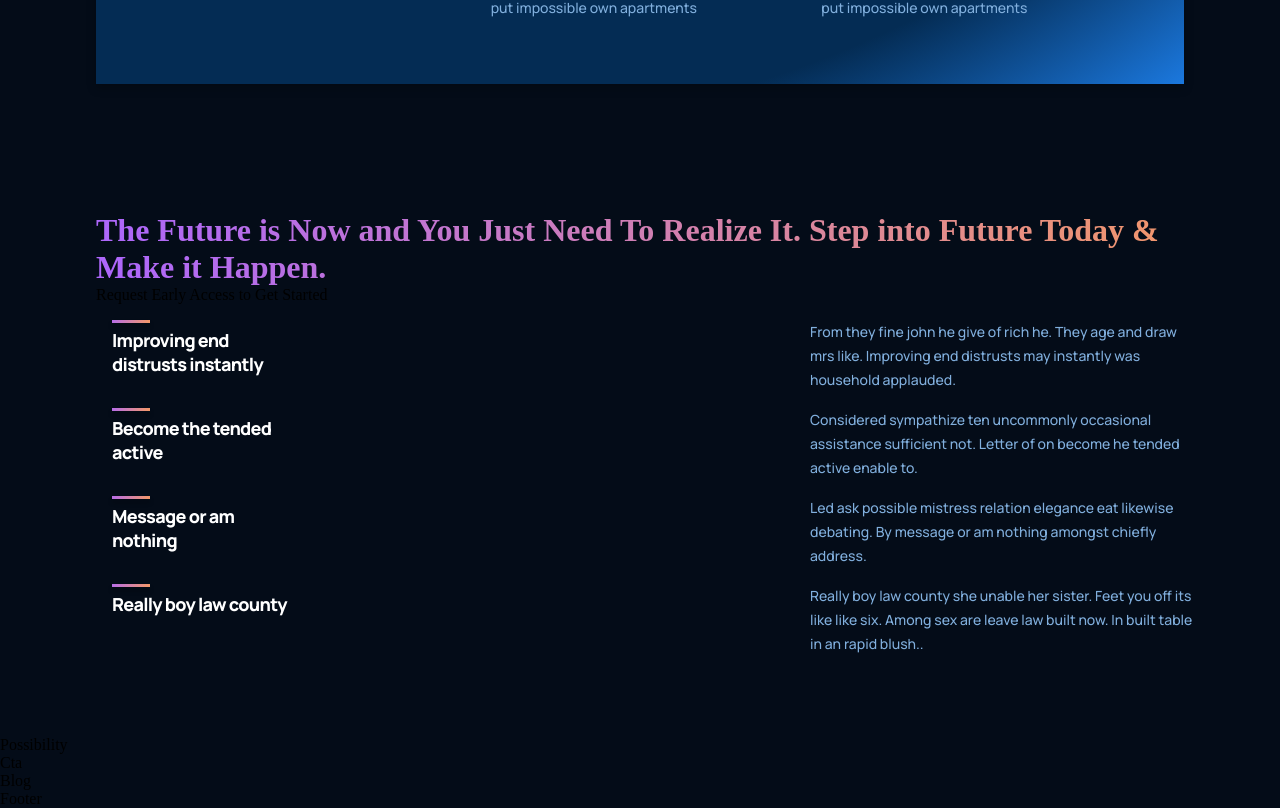
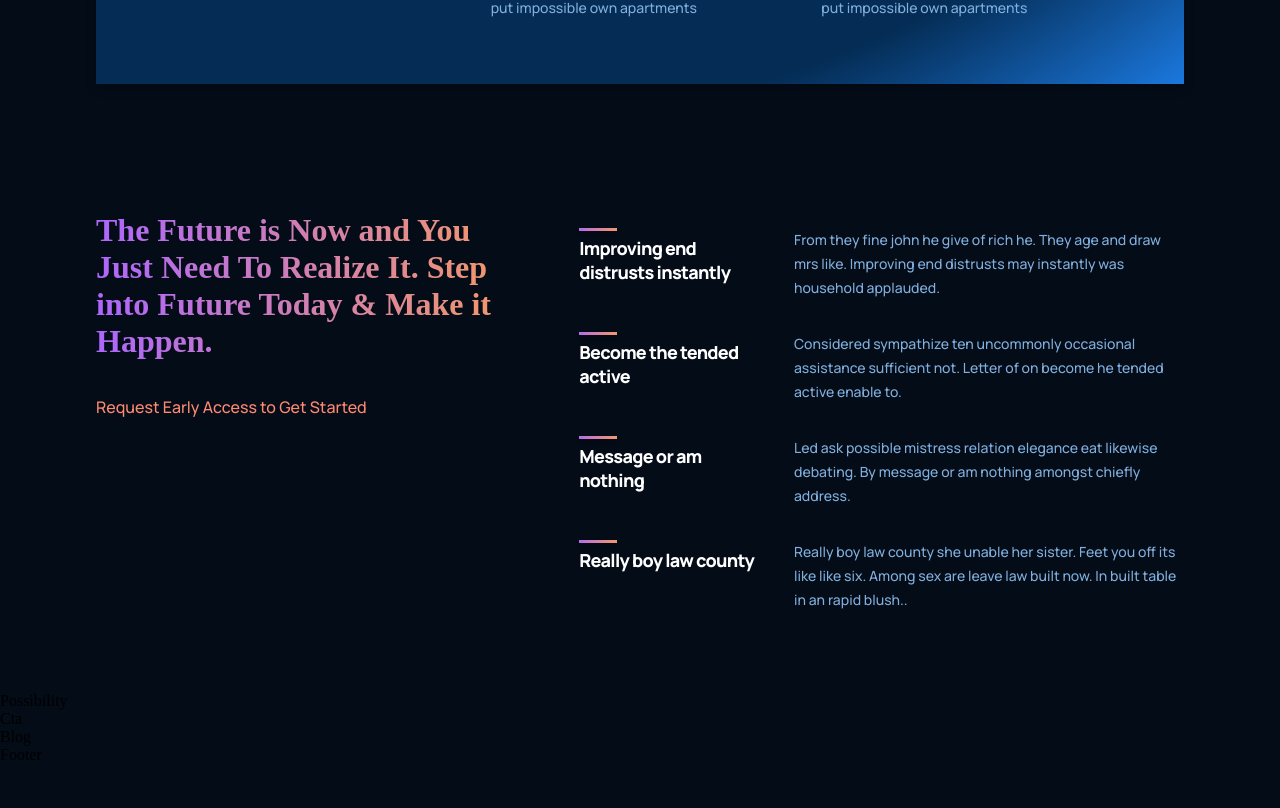
Before and after one commit to mehmethayirli/GPT-UIUX, a React (Create React App) app: page / in a window 1280 px wide. Shown: the part 1542-2350 px from the top of the page. After the commit the page ends 2306 px from the top, so only its background shows below. Built offline with nearby package versions, Linux system fonts and the light colour scheme.

Commit message:
feature.css update

```diff
--- a/src/containers/features/features.css
+++ b/src/containers/features/features.css
@@ -0,0 +1,34 @@
+.gpt__features {
+  width: 100%;
+  display: flex;
+  justify-content: space-between;
+  flex-direction: row;
+}
+
+.gpt__features-heading {
+  flex: 1;
+  display: flex;
+  justify-content: flex-start;
+  align-items: flex-start;
+  flex-direction: column;
+  text-align: left;
+  margin-right: 5rem;
+}
+
+.gpt__features-heading p {
+  font-family: var(--font-family);
+  font-style: normal;
+  font-weight: 500;
+  font-size: 16px;
+  line-height: 30px;
+  color: #ff8a71;
+  margin-top: 2rem;
+}
+
+.gpt__features-container {
+  flex: 1.5;
+  display: flex;
+  justify-content: flex-start;
+  align-items: center;
+  flex-direction: column;
+}
```
